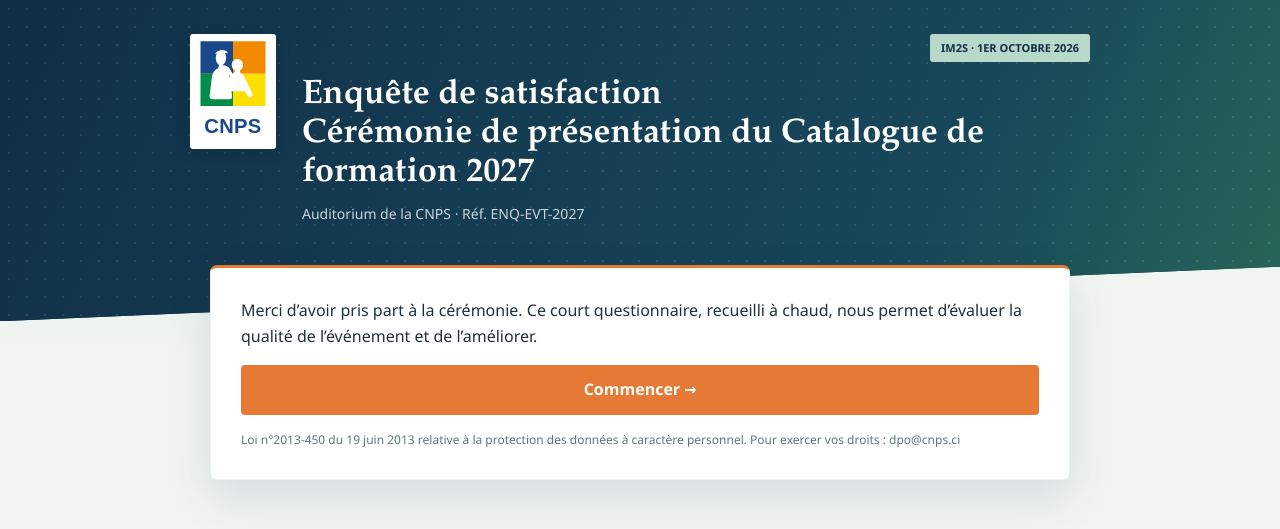
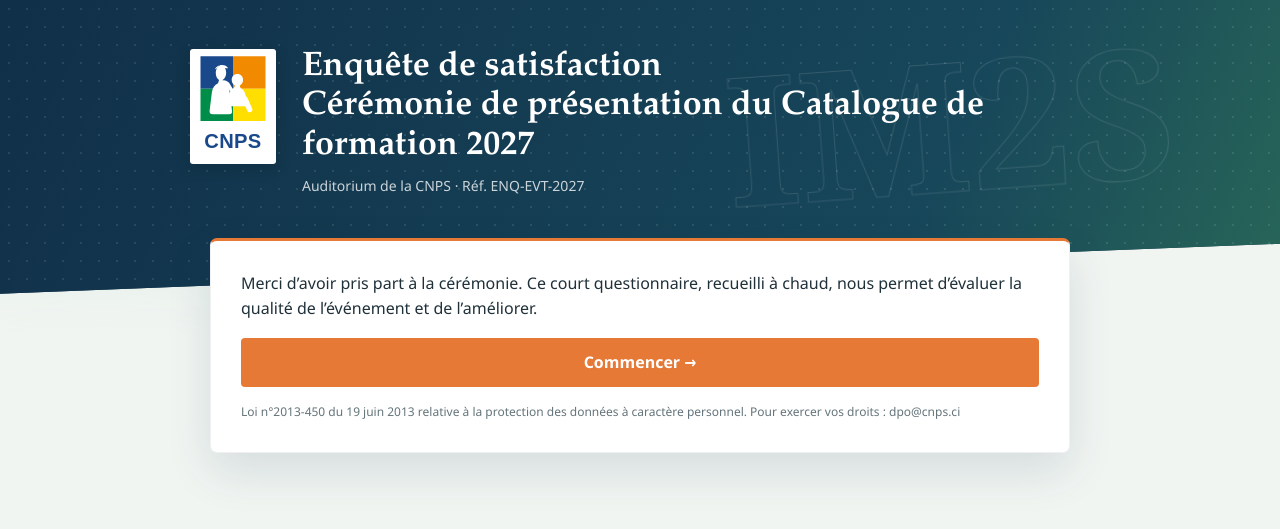
Before and after one commit to nissikouassi83-wq/ceremonie-presentation, a Flask app: page / in a window 1280 px wide. Shown: the top 529 px of the page. Run offline with Flask 3, Linux system fonts and the light colour scheme.

Commit message:
Update survey header branding

```diff
--- a/templates/accueil.html
+++ b/templates/accueil.html
@@ -2,7 +2,6 @@
 {% block body %}
 <div class="hero"><div class="in">
   <img class="cnps-logo" src="{{ url_for('static', filename='cnps-logo.svg') }}" alt="Logo de la CNPS">
-  <span class="badge">IM2S · 1er octobre 2026</span>
   <h1>Enquête de satisfaction<br>Cérémonie de présentation du Catalogue de formation 2027</h1>
   <p>Auditorium de la CNPS · Réf. ENQ-EVT-2027</p>
 </div></div>
--- a/templates/base.html
+++ b/templates/base.html
@@ -10,7 +10,9 @@
 html{min-width:320px;scroll-behavior:smooth}
 body{margin:0;font-family:"Segoe UI",Tahoma,sans-serif;background:radial-gradient(ellipse at 8% 38%,rgba(184,216,201,.26),transparent 34%),var(--bg);color:var(--ink);line-height:1.6}
 .hero{position:relative;isolation:isolate;overflow:hidden;background-color:var(--navy);background-image:radial-gradient(rgba(255,255,255,.1) .8px,transparent .8px),linear-gradient(115deg,#102f48 0%,#17475a 72%,#286658 100%);background-size:18px 18px,cover;color:#fff;padding:34px 24px 96px;clip-path:polygon(0 0,100% 0,100% 83%,0 100%)}
-.hero .in{max-width:900px;margin:0 auto;padding-left:112px;position:relative}
+.hero:after{content:"IM2S";position:absolute;z-index:0;right:max(4vw,calc((100vw - 1100px)/2));top:24px;color:transparent;-webkit-text-stroke:1px rgba(255,255,255,.16);font-family:Georgia,"Palatino Linotype",serif;font-size:180px;font-weight:700;line-height:1;pointer-events:none;animation:im2s-drift 12s ease-in-out infinite alternate}
+@keyframes im2s-drift{from{transform:translate3d(0,0,0) rotate(-7deg);opacity:.45}to{transform:translate3d(-24px,15px,0) rotate(-2deg);opacity:1}}
+.hero .in{max-width:900px;margin:0 auto;padding-left:112px;position:relative;z-index:1}
 .cnps-logo{position:absolute;top:0;left:0;width:86px;height:auto;background:#fff;border-radius:3px;padding:4px;box-shadow:0 4px 16px rgba(0,0,0,.14)}
 .hero .in>.badge{display:table;margin-left:auto}
 .badge{display:inline-block;background:var(--mint);color:var(--navy);font-size:11px;font-weight:800;text-transform:uppercase;padding:5px 11px;border-radius:3px}
@@ -60,6 +62,7 @@ textarea{width:100%;min-height:100px;padding:11px 13px;border:1px solid var(--li
 	.hero{padding:25px 18px 78px;clip-path:polygon(0 0,100% 0,100% 91%,0 100%)}
 	.hero .in{padding:72px 0 0}
 	.cnps-logo{width:56px}
+	.hero:after{right:-12px;top:45px;font-size:76px;-webkit-text-stroke-color:rgba(255,255,255,.13)}
 	.hero h1{font-size:27px;max-width:600px}
 	.wrap{margin-top:-43px;padding:0 12px}
 	.card{padding:20px 17px}
@@ -68,7 +71,7 @@ textarea{width:100%;min-height:100px;padding:11px 13px;border:1px solid var(--li
 	.nps{gap:5px}.pill span{width:38px;height:40px}
 	.nps-l{font-size:11px}
 }
-@media(prefers-reduced-motion:reduce){*,*::before,*::after{scroll-behavior:auto!important;transition:none!important}}
+@media(prefers-reduced-motion:reduce){*,*::before,*::after{scroll-behavior:auto!important;transition:none!important;animation:none!important}}
 </style>
 {% block head %}{% endblock %}
 </head>
```
Also changed, not shown: 1 other file.
